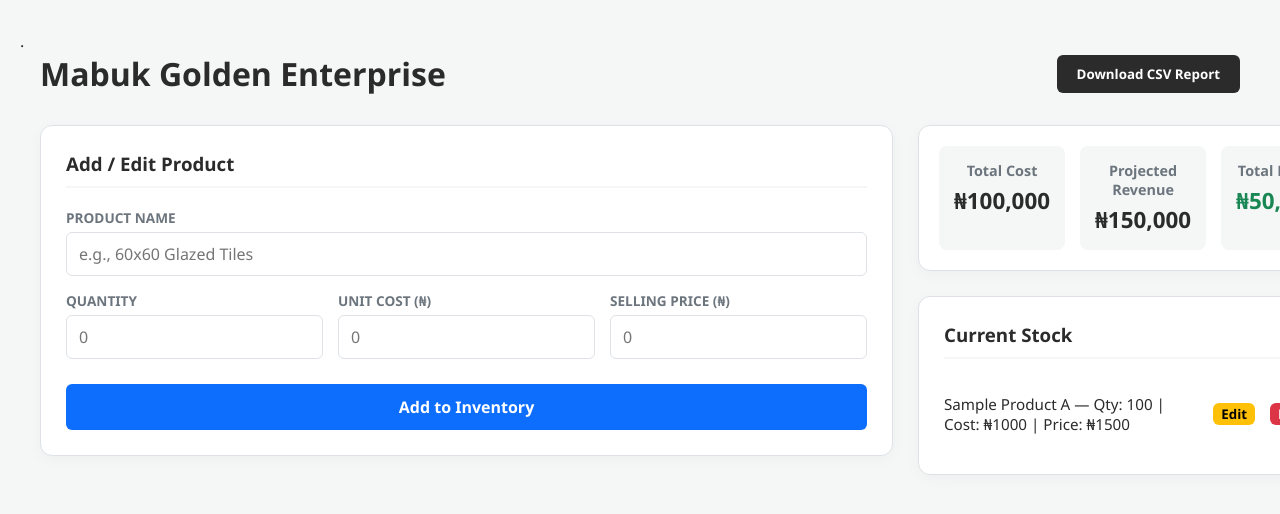
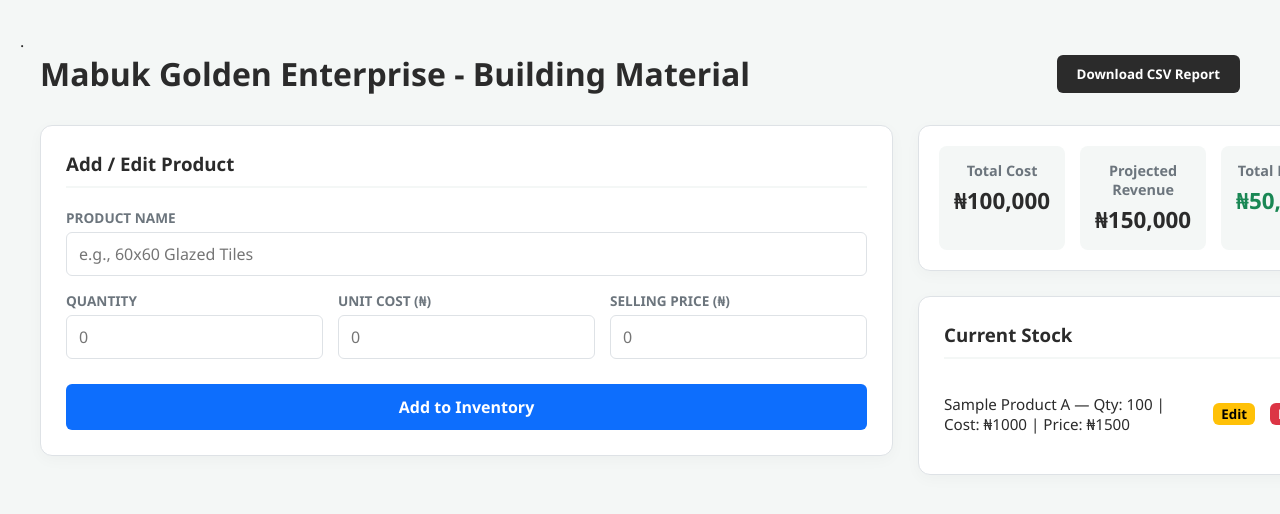
Before and after one commit to agbemileke18-rgb/Mabuk-Inventory, a plain HTML site: page index.html in a window 1280 px wide. Shown: the top 514 px of the page. Drawn offline with Linux system fonts and the light colour scheme.

Commit message:
Testing automatic Git sync

```diff
--- a/index.html
+++ b/index.html
@@ -1,20 +1,20 @@
 <!DOCTYPE html>
 <html lang="en">
+
 <head>
     <meta charset="UTF-8">
     <title>Inventory Calculator</title>.
     <link rel="stylesheet" href="styles.css">
 </head>
+
 <body>
     <div class="dashboard-container">
         <header>
-        <h1>Mabuk Golden Enterprise</h1>
-        <!-- We moved the export button up here for a cleaner look -->
+            <h1>Mabuk Golden Enterprise - Building Material</h1>
             <button id="export-btn" class="btn-export">Download CSV Report</button>
         </header>
 
         <main class="dashboard-grid">
-        <!-- Left Column: Input Form -->
             <section class="card">
                 <h3>Add / Edit Product</h3>
                 <form id="add-item-form">
@@ -40,7 +40,6 @@
                 </form>
             </section>
 
-        <!-- Right Column: Data & Summary -->
             <section class="dashboard-data">
                 <div class="card summary-cards">
                     <div class="stat-box">
@@ -60,7 +59,6 @@
                 <div class="card">
                     <h3>Current Stock</h3>
                     <ul id="inventory-list">
-                    <!-- JavaScript still injects list items here automatically -->
                     </ul>
                 </div>
             </section>
@@ -68,4 +66,5 @@
     </div>
     <script src="app.js"></script>
 </body>
+
 </html>
```
Lines whose indentation alone changed are shown as unchanged.
